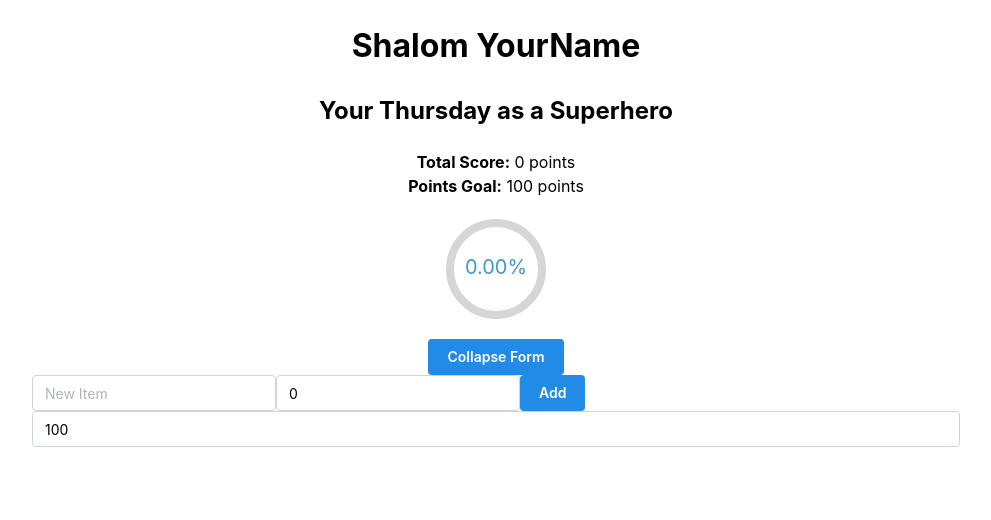
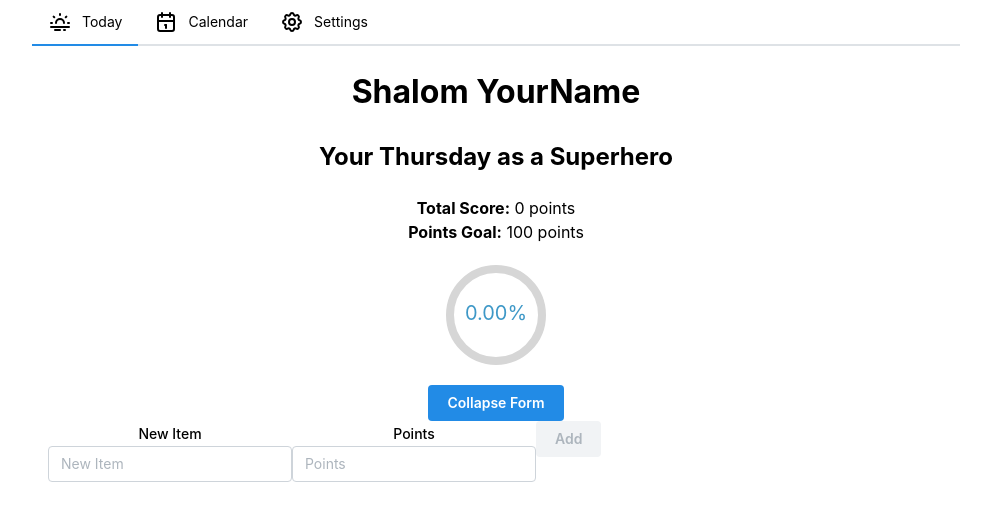
Before and after one commit to jakeranallo/embody, a React (Create React App) app: page / in a window 1280 px wide. Both pictures are taken after a click on the button "Add Item". Shown: the top 520 px of the page, without its empty margins (144-1135 px from the left). Built offline with nearby package versions, Linux system fonts and the light colour scheme.

Commit message:
Implement tabs

```diff
--- a/package.json
+++ b/package.json
@@ -4,6 +4,7 @@
   "private": true,
   "dependencies": {
     "@mantine/core": "^7.2.2",
+    "@tabler/icons-react": "^2.42.0",
     "@testing-library/jest-dom": "^5.17.0",
     "@testing-library/react": "^13.4.0",
     "@testing-library/user-event": "^13.5.0",
--- a/src/components/TodoList.tsx
+++ b/src/components/TodoList.tsx
@@ -3,6 +3,12 @@ import { useTrail, animated } from "react-spring";
 import { Input, Button, Container, Box, Flex } from "@mantine/core";
 import ScoreDisplay from "./ScoreDisplay";
 import CustomCheckbox from "./CustomCheckbox";
+import { Tabs, rem } from "@mantine/core";
+import {
+  IconSunset2,
+  IconCalendar,
+  IconSettings,
+} from "@tabler/icons-react";
 
 interface TodoItem {
   id: number;
@@ -14,10 +20,15 @@ interface TodoItem {
 const TodoList: React.FC = () => {
   const [todoList, setTodoList] = useState<TodoItem[]>([]);
   const [newItemLabel, setNewItemLabel] = useState<string>("");
-  const [newItemPoints, setNewItemPoints] = useState<string>("0");
+  const [newItemPoints, setNewItemPoints] = useState<string>("");
   const [pointsGoal, setPointsGoal] = useState<number>(100);
   const [isAddItemFormVisible, setIsAddItemFormVisible] =
     useState<boolean>(false);
+  const [settingsPointsGoal, setSettingsPointsGoal] =
+    useState<number>(pointsGoal);
+  const [isPointsGoalChanged, setIsPointsGoalChanged] =
+    useState<boolean>(false);
+  const iconStyle = { width: rem(24), height: rem(24) };
 
   const addTodoItem = () => {
     if (newItemLabel.trim() === "" || isNaN(parseInt(newItemPoints))) return;
@@ -68,7 +79,45 @@ const TodoList: React.FC = () => {
     from: { opacity: 0, transform: "translate3d(50px,0,0)" },
   });
 
+  const handlePointsGoalChange = (value: string) => {
+    const newPointsGoal = parseInt(value);
+    setSettingsPointsGoal(newPointsGoal);
+    setIsPointsGoalChanged(newPointsGoal !== pointsGoal);
+  };
+
+  const submitPointsGoal = () => {
+    setPointsGoal(settingsPointsGoal);
+    setIsPointsGoalChanged(false);
+  };
+
+  const isAddButtonDisabled =
+    newItemLabel.trim() === "" || isNaN(parseInt(newItemPoints));
+
   return (
+    <Container>
+      <Tabs defaultValue="today">
+        <Tabs.List>
+          <Tabs.Tab
+            value="today"
+            leftSection={<IconSunset2 style={iconStyle} />}
+          >
+            Today
+          </Tabs.Tab>
+          <Tabs.Tab
+            value="calendar"
+            leftSection={<IconCalendar style={iconStyle} />}
+          >
+            Calendar
+          </Tabs.Tab>
+          <Tabs.Tab
+            value="settings"
+            leftSection={<IconSettings style={iconStyle} />}
+          >
+            Settings
+          </Tabs.Tab>
+        </Tabs.List>
+
+        <Tabs.Panel value="today">
           <Container>
             <ScoreDisplay
               name="YourName"
@@ -90,32 +139,56 @@ const TodoList: React.FC = () => {
                 </animated.li>
               ))}
             </ul>
-      <Button onClick={() => setIsAddItemFormVisible(!isAddItemFormVisible)}>
+            <Button
+              onClick={() => setIsAddItemFormVisible(!isAddItemFormVisible)}
+            >
               {isAddItemFormVisible ? "Collapse Form" : "Add Item"}
             </Button>
             {isAddItemFormVisible && (
               <Flex>
+                <Input.Wrapper label="New Item">
                   <Input
                     placeholder="New Item"
                     value={newItemLabel}
                     onChange={(e) => setNewItemLabel(e.target.value)}
                   />
+                </Input.Wrapper>
+                <Input.Wrapper label="Points">
                   <Input
                     placeholder="Points"
                     value={newItemPoints}
                     onChange={(e) => handlePointsChange(e.target.value)}
                   />
-          <Button onClick={addTodoItem}>Add</Button>
+                </Input.Wrapper>
+                <Button onClick={addTodoItem} disabled={isAddButtonDisabled}>
+                  Add
+                </Button>
               </Flex>
             )}
-      <Box>
+          </Container>
+        </Tabs.Panel>
+
+        <Tabs.Panel value="calendar">Calendar tab content</Tabs.Panel>
+
+        <Tabs.Panel value="settings">
+          <Container>
+            <Input.Wrapper label="Points Goal">
               <Input
                 type="number"
                 placeholder="Points Goal"
-          value={pointsGoal.toString()}
-          onChange={(e) => setPointsGoal(parseInt(e.target.value))}
+                value={settingsPointsGoal.toString()}
+                onChange={(e) => handlePointsGoalChange(e.target.value)}
               />
-        </Box>
+            </Input.Wrapper>
+            <Button
+              onClick={submitPointsGoal}
+              disabled={!isPointsGoalChanged}
+            >
+              Submit
+            </Button>
+          </Container>
+        </Tabs.Panel>
+      </Tabs>
     </Container>
   );
 };
```
Also changed, not shown: 1 other file (tests, documents, lock files or other folders). Lines whose indentation alone changed are shown as unchanged.
